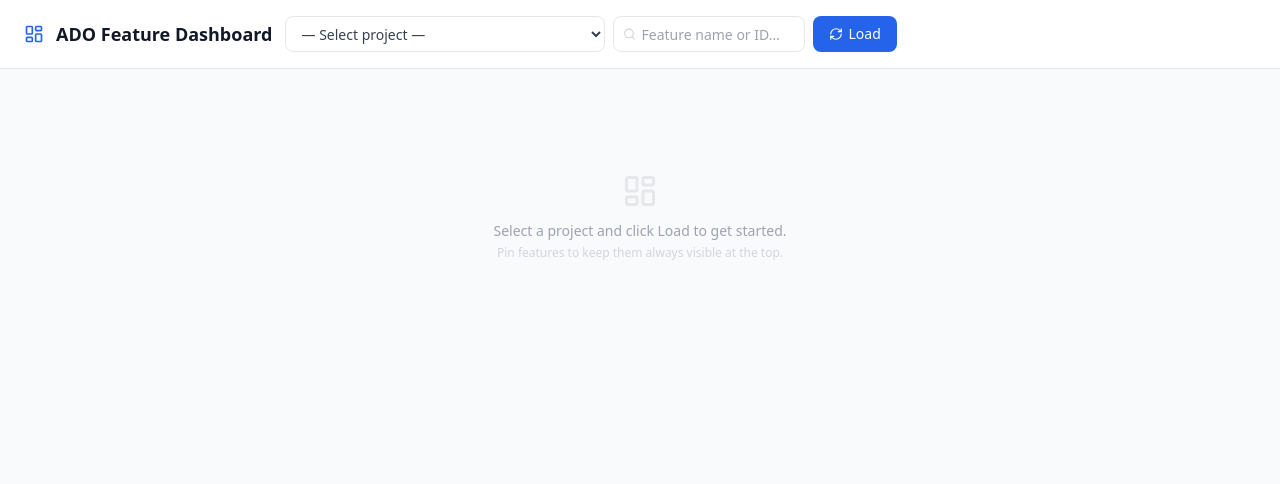
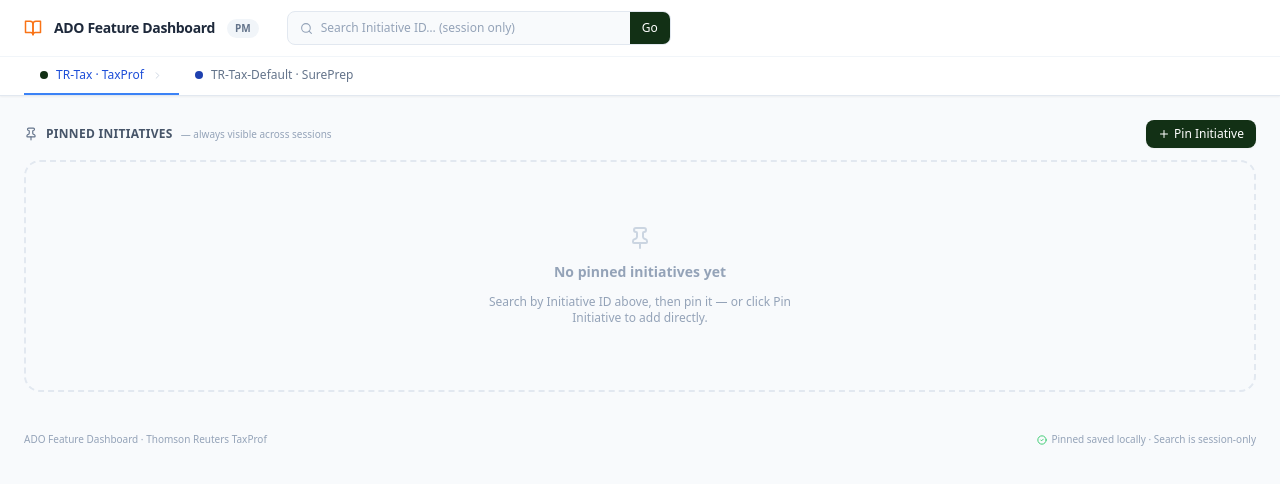
Before and after one commit to KarupaTR/Feature-Level-Tracking, a Next.js app: page / in a window 1280 px wide. Shown: the top 484 px of the page. Built offline with nearby package versions, Linux system fonts and the light colour scheme.

Commit message:
chore: point to ADODashboard component

```diff
--- a/app/page.tsx
+++ b/app/page.tsx
@@ -1,5 +1,6 @@
-import { Dashboard } from "@/components/Dashboard";
+"use client";
+import ADODashboard from "@/components/ADODashboard";
 
 export default function Home() {
-  return <Dashboard />;
+  return <ADODashboard />;
 }
```
